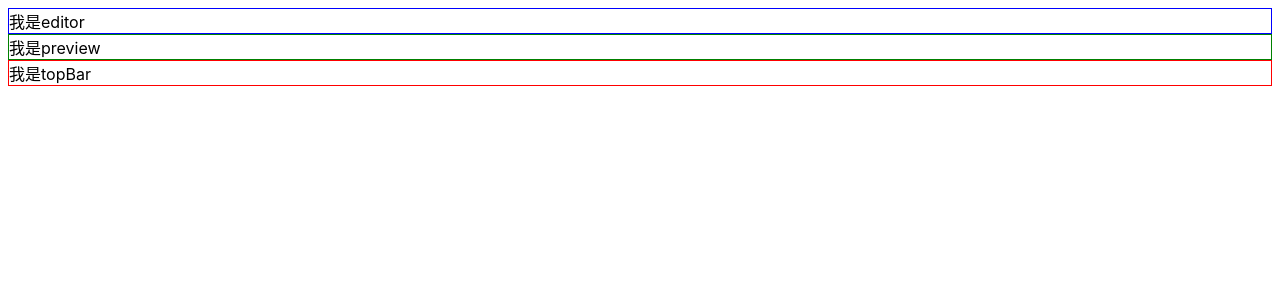
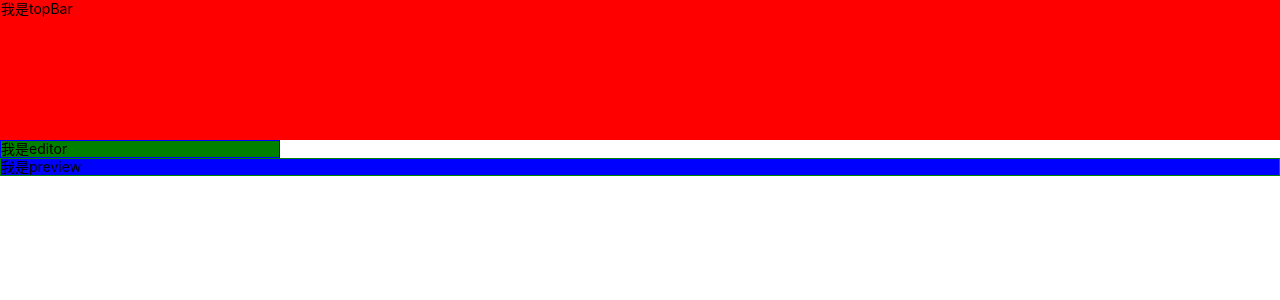
Before and after one commit to zhouchunyu/vue-resume, a Vue app: page / in a window 1280 px wide. Shown: the top 300 px of the page. Built offline with nearby package versions, Linux system fonts and the light colour scheme.

Commit message:
初始页面布局

```diff
--- a/package.json
+++ b/package.json
@@ -10,6 +10,9 @@
     "build": "node build/build.js"
   },
   "dependencies": {
+    "node-sass": "^4.9.2",
+    "normalize.css": "^8.0.0",
+    "sass-loader": "^7.0.3",
     "vue": "^2.5.2"
   },
   "devDependencies": {
--- a/src/App.vue
+++ b/src/App.vue
@@ -1,8 +1,12 @@
 <template>
   <div id="app">
-    <Editor/>
-    <Preview/>
-    <Topbar/>
+    <div class="topbar">
+      <Topbar/>
+    </div>
+    <main>
+      <Editor class="editor"/>
+      <Preview class="preview"/>
+    </main>
   </div>
 </template>
 
@@ -24,5 +28,27 @@ export default {
 <style>
 #app {
   font-family: -apple-system, "Noto Sans", "Helvetica Neue", Helvetica, "Nimbus Sans L", Arial, "Liberation Sans", "PingFang SC", "Hiragino Sans GB", "Noto Sans CJK SC", "Source Han Sans SC", "Source Han Sans CN", "Microsoft YaHei", "Wenquanyi Micro Hei", "WenQuanYi Zen Hei", "ST Heiti", SimHei, "WenQuanYi Zen Hei Sharp", sans-serif;
+  height: 100vh;
+  display: flex;
+  flex-direction: column;
+}
+main {
+  flex: 1;
+  display: flex;
+  justify-content: space-between;
+}
+
+.topbar{
+  height: 10em;
+  background-color: red;
+}
+
+.editor{
+  width: 20em;
+  background-color: green;
+}
+.preview{
+  flex: 1;
+  background-color: blue;
 }
 </style>
--- a/src/assets/reset.scss
+++ b/src/assets/reset.scss
@@ -13,4 +13,5 @@ ul, ol{list-style: none;}
 
 body {
   font-family: -apple-system, "Noto Sans", "Helvetica Neue", Helvetica, "Nimbus Sans L", Arial, "Liberation Sans", "PingFang SC", "Hiragino Sans GB", "Noto Sans CJK SC", "Source Han Sans SC", "Source Han Sans CN", "Microsoft YaHei", "Wenquanyi Micro Hei", "WenQuanYi Zen Hei", "ST Heiti", SimHei, "WenQuanYi Zen Hei Sharp", sans-serif;
+  font-size: 14px;
 }
--- a/src/main.js
+++ b/src/main.js
@@ -2,6 +2,8 @@
 // (runtime-only or standalone) has been set in webpack.base.conf with an alias.
 import Vue from 'vue'
 import App from './App'
+import 'normalize.css'
+import './assets/reset.scss'
 
 Vue.config.productionTip = false
 
```
Also changed, not shown: 1 other file (tests, documents, lock files or other folders).
